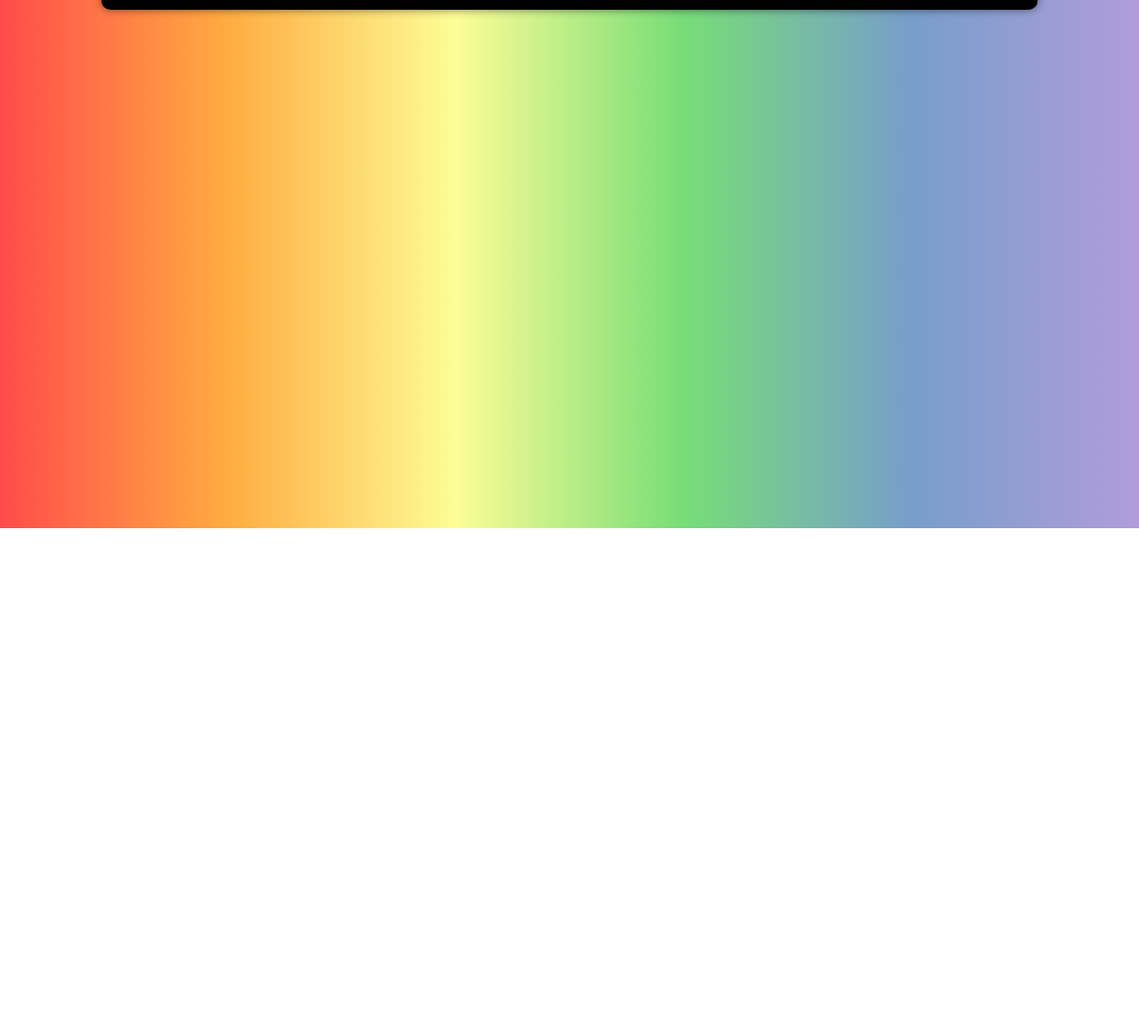
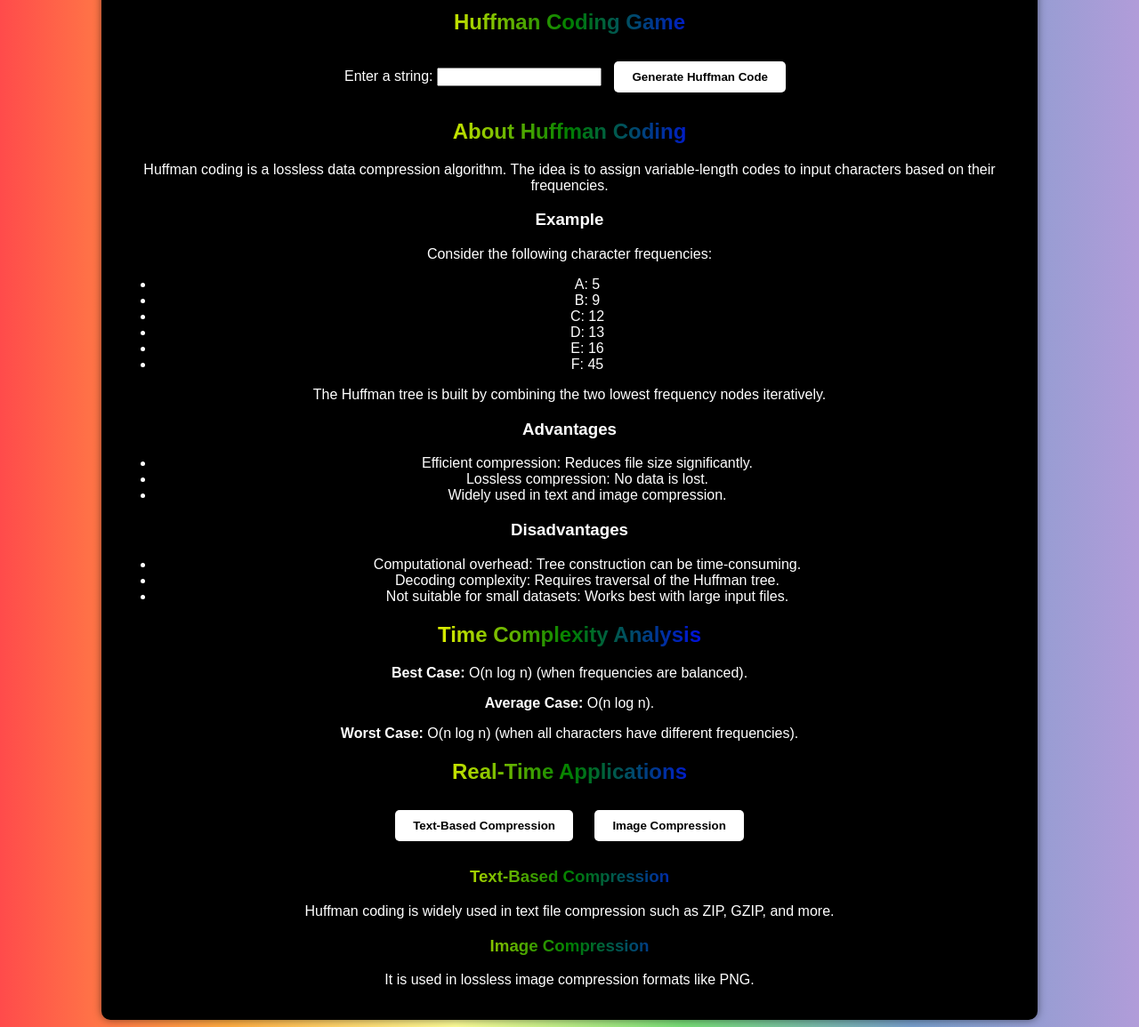
Before and after one commit to rithishbarathn/huffman-coding, a plain HTML site: page index.html in a window 1280 px wide. Shown: the part 206-1361 px from the top of the page at 89% size. Before the commit the page ends 800 px from the top, so only its background shows below. Drawn offline with Linux system fonts and the light colour scheme.

Commit message:
index.html

```diff
--- a/index.html
+++ b/index.html
@@ -4,35 +4,37 @@
     <meta charset="UTF-8">
     <meta name="viewport" content="width=device-width, initial-scale=1.0">
     <title>Huffman Coding</title>
-    <link rel="stylesheet" type="text/css" href="styles.css">
+    <link rel="stylesheet" href="styles.css">
     <script src="script.js" defer></script>
 </head>
 <body>
     <div class="container">
         <h1 class="rainbow-text">Huffman Coding Algorithm</h1>
-        <p class="intro-text">Explore Huffman Coding, a popular lossless data compression technique.</p>
+        <p>Explore Huffman Coding, a popular lossless data compression technique.</p>
 
-        <!-- Navigation Buttons -->
-        <div class="nav-buttons">
-            <button onclick="showSection('game')">Start Game</button>
-            <button onclick="showSection('about')">About Huffman Coding</button>
-            <button onclick="showSection('time-complexity')">Time Complexity Analysis</button>
-            <button onclick="showSection('real-time')">Real-Time Applications</button>
+        <div class="buttons">
+            <button onclick="showPage('game')">Start Game</button>
+            <button onclick="showPage('about')">About Huffman Coding</button>
+            <button onclick="showPage('timeComplexity')">Time Complexity Analysis</button>
+            <button onclick="showPage('realTimeApplications')">Real-Time Applications</button>
         </div>
 
         <!-- Start Game Section -->
-        <div id="game" class="content-section hidden">
+        <div id="game" class="page">
             <h2 class="rainbow-text">Huffman Coding Game</h2>
-            <p>Enter a string below to generate Huffman Codes:</p>
-            <input type="text" id="userInput" placeholder="Enter text here">
-            <button onclick="startHuffmanGame()">Generate Huffman Codes</button>
-            <div id="huffmanOutput"></div>
+            <label for="inputString">Enter a string:</label>
+            <input type="text" id="inputString">
+            <button onclick="generateHuffmanCode()">Generate Huffman Code</button>
+            <div id="output"></div>
         </div>
 
         <!-- About Huffman Coding -->
-        <div id="about" class="content-section hidden">
+        <div id="about" class="page">
             <h2 class="rainbow-text">About Huffman Coding</h2>
-            <p>Huffman coding is a lossless data compression algorithm. It assigns variable-length codes to input characters based on their frequencies. More frequent characters receive shorter codes, while less frequent ones receive longer codes.</p>
+            <p>
+                Huffman coding is a lossless data compression algorithm.
+                The idea is to assign variable-length codes to input characters based on their frequencies.
+            </p>
 
             <h3>Example</h3>
             <p>Consider the following character frequencies:</p>
@@ -44,12 +46,7 @@
                 <li>E: 16</li>
                 <li>F: 45</li>
             </ul>
-            <p>The Huffman Tree is built as follows:</p>
-            <ol>
-                <li>Combine the two lowest frequency nodes (A and B) into a new node.</li>
-                <li>Repeat the process until only one node remains (the root of the tree).</li>
-                <li>Assign binary codes (0,1) to traverse the tree.</li>
-            </ol>
+            <p>The Huffman tree is built by combining the two lowest frequency nodes iteratively.</p>
 
             <h3>Advantages</h3>
             <ul>
@@ -67,32 +64,28 @@
         </div>
 
         <!-- Time Complexity Analysis -->
-        <div id="time-complexity" class="content-section hidden">
+        <div id="timeComplexity" class="page">
             <h2 class="rainbow-text">Time Complexity Analysis</h2>
-            <ul>
-                <li><strong>Best Case:</strong> O(n log n) - When characters have uniform frequency.</li>
-                <li><strong>Average Case:</strong> O(n log n) - Constructing Huffman Tree takes priority queue operations.</li>
-                <li><strong>Worst Case:</strong> O(n log n) - When all characters have different frequencies.</li>
-            </ul>
+            <p><strong>Best Case:</strong> O(n log n) (when frequencies are balanced).</p>
+            <p><strong>Average Case:</strong> O(n log n).</p>
+            <p><strong>Worst Case:</strong> O(n log n) (when all characters have different frequencies).</p>
         </div>
 
         <!-- Real-Time Applications -->
-        <div id="real-time" class="content-section hidden">
+        <div id="realTimeApplications" class="page">
             <h2 class="rainbow-text">Real-Time Applications</h2>
-            <button onclick="showSection('text-compression')">Text-Based Compression</button>
-            <button onclick="showSection('image-compression')">Image Compression</button>
+            <button onclick="showSubPage('textCompression')">Text-Based Compression</button>
+            <button onclick="showSubPage('imageCompression')">Image Compression</button>
+        </div>
 
-            <!-- Text-Based Compression -->
-            <div id="text-compression" class="content-section hidden">
-                <h3>Text-Based Compression</h3>
-                <p>Huffman coding is widely used in file compression formats like ZIP and GZIP.</p>
-            </div>
+        <div id="textCompression" class="page">
+            <h3 class="rainbow-text">Text-Based Compression</h3>
+            <p>Huffman coding is widely used in text file compression such as ZIP, GZIP, and more.</p>
+        </div>
 
-            <!-- Image Compression -->
-            <div id="image-compression" class="content-section hidden">
-                <h3>Image Compression</h3>
-                <p>Huffman coding is used in JPEG image compression to encode pixel data efficiently.</p>
-            </div>
+        <div id="imageCompression" class="page">
+            <h3 class="rainbow-text">Image Compression</h3>
+            <p>It is used in lossless image compression formats like PNG.</p>
         </div>
     </div>
 </body>
```
